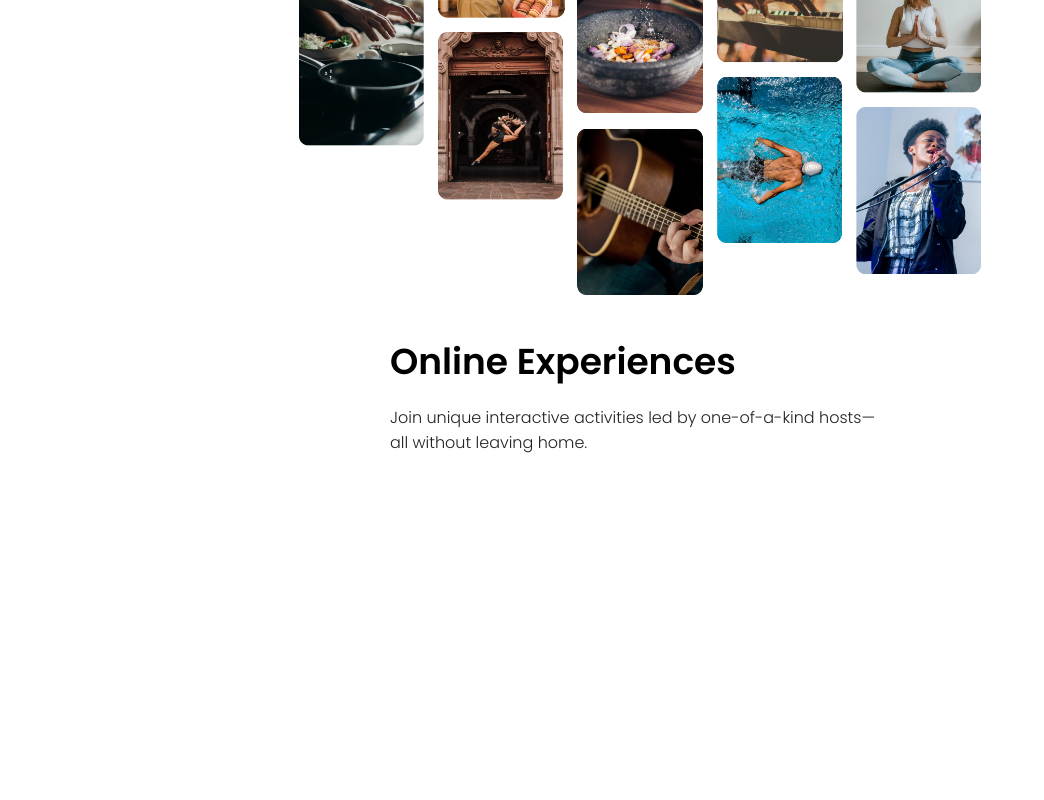
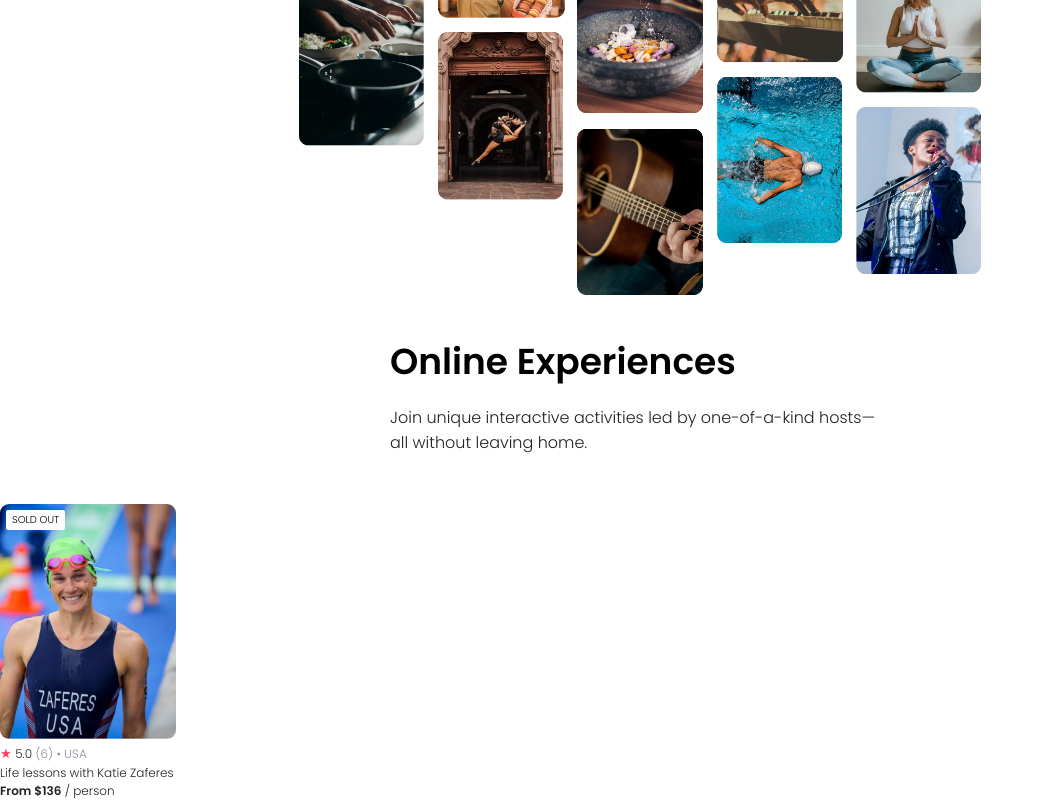
Before and after one commit to robsassack/react-experiences, a React (Vite) app: page / in a window 1280 px wide. Shown: the part 201-1001 px from the top of the page, without its empty margins (0-1044 px from the left). Before the commit the page ends 800 px from the top, so only its background shows below. Built offline with nearby package versions, Linux system fonts and the light colour scheme.

Commit message:
Added card component with styling

```diff
--- a/src/App.css
+++ b/src/App.css
@@ -3,6 +3,18 @@
   font-family: "Poppins", Helvetica, Arial, sans-serif;
   margin: 0;
   padding: 0;
+}
+
+.gray {
+  color: #918E9B;
+}
+
+.black {
+  color: #222222;
+}
+
+.bold {
+  font-weight: 700;
 }
 
 .navbar {
@@ -25,6 +37,7 @@
   display: flex;
   align-items: center;
   flex-direction: column;
+  margin-bottom: 49px;
 }
 
 .hero--gallery {
@@ -42,10 +55,47 @@
 
 .hero--title {
   margin-top: 32px;
-  font-size: 2.25em;
+  font-size: 36px;
 }
 
 .hero--text {
   margin-top: 16px;
-  color: #222222;
+  font-size: 16px;
 }
+
+.card {
+  width: 176px;
+  font-size: 12px;
+}
+
+.card--image-container {
+  position: relative;
+}
+
+.card--image {
+  border-radius: 9px;
+  width: 100%;
+}
+
+.card--status {
+  position: absolute;
+  top: 6px;
+  left: 6px;
+  background-color: white;
+  height: 20px;
+  font-size: 10px;
+  display: flex;
+  padding: 4px 6px;
+  align-items: center;
+  border-radius: 2px;
+}
+
+.card--text-container {
+  display: flex;
+  flex-direction: column;
+}
+
+.card--star {
+  color: #FE395C;
+  font-size: 13px;
+}
--- a/src/App.jsx
+++ b/src/App.jsx
@@ -1,12 +1,14 @@
 import './App.css';
 import Navbar from './components/Navbar';
 import Hero from './components/Hero';
+import Card from './components/Card';
 
 function App() {
   return (
     <>
       <Navbar />
       <Hero />
+      <Card />
     </>
   )
 }
--- /dev/null
+++ b/src/components/Card.jsx
@@ -0,0 +1,28 @@
+import React from "react";
+
+function Card() {
+  return (
+    <div className="card">
+      <div className="card--image-container">
+        <img src="cards/katie-zaferes.png" alt="Card image" className="card--image"/>
+        <div className="card--status">SOLD OUT</div>
+      </div>
+      <div className="card--text-container">
+        <span className="card--rating-loc">
+          <span className="card--star">★ </span>
+          <span className="card--rating black">5.0</span>
+          <span> </span>
+          <span className="card--num-avail gray">(6) • </span>
+          <span className="card--loc gray">USA</span>
+        </span>
+        <span className="card--desc black">Life lessons with Katie Zaferes</span>
+        <span className="card--price-line black">
+          <span className="card--price bold">From $136</span>
+          <span> / person</span>
+        </span>
+      </div>
+    </div>
+  )
+}
+
+export default Card;
--- a/src/components/Hero.jsx
+++ b/src/components/Hero.jsx
@@ -8,7 +8,7 @@ function Hero() {
       </div>
       <div className="hero--text-container">
         <h1 className='hero--title'>Online Experiences</h1>
-        <p className='hero--text'>Join unique interactive activities led by one-of-a-kind hosts—all without leaving home.</p>
+        <p className='hero--text black'>Join unique interactive activities led by one-of-a-kind hosts—all without leaving home.</p>
       </div>
     </div>
   );
```
Also changed, not shown: public/cards/katie-zaferes.png (added).
